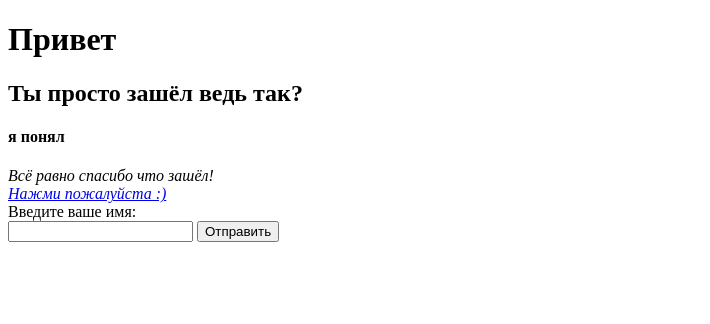
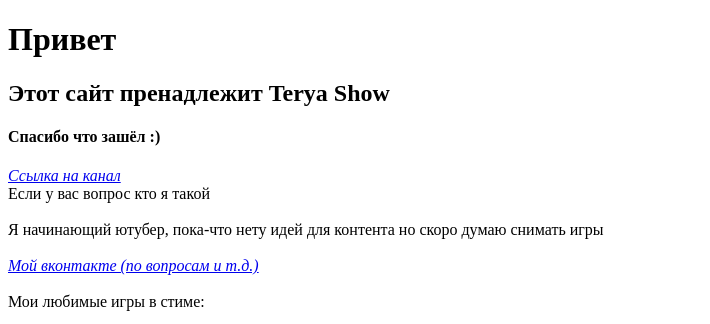
Before and after one commit to toxidworm/lol, a plain HTML site: page index.html in a window 1280 px wide. Shown: the top 324 px of the page, without its empty margins (0-710 px from the left). Drawn offline with Linux system fonts and the light colour scheme.

Commit message:
Main index.html file
Update:
My favorite steam games

```diff
--- a/index.html
+++ b/index.html
@@ -9,14 +9,19 @@
 </head>
 <body>
 <h1>Привет<h1>
-	<h2>Ты просто зашёл ведь так?</hl2>
-	<h4>я понял</h4>
-	<em>Всё равно спасибо что зашёл!</em>
-	<br><a href="https://www.youtube.com/watch?v=KWtwIf-TSlo&ab_channel=JamFox">
-	<em>Нажми пожалуйста :)</em>
-	</a><br>
-	Введите ваше имя:
-	<br><input type="text" value="">
-	<input type="submit" name="" value="Отправить"></br>
+	<h2>Этот сайт пренадлежит Terya Show</hl2>
+	<h4>Спасибо что зашёл :)</h4>
+	<a href="https://www.youtube.com/channel/UCFiw-OP1B4xURzZ1ikG1tYg/">
+	<em>Ссылка на канал</em>
+	</a>
+	<br>Если у вас вопрос кто я такой</br>
+	<br>Я начинающий ютубер, пока-что нету идей для контента но скоро думаю снимать игры</br>
+	<br><a href="https://vk.com/teryatymea">
+	<em>Мой вконтакте (по вопросам и т.д.)</em></br>
+	</a>
+	<br> Мои любимые игры в стиме:</br>
+	<br><iframe src="https://store.steampowered.com/widget/4000/" frameborder="0" width="646" height="190"></iframe></br>
+	<br><iframe src="https://store.steampowered.com/widget/438100/" frameborder="0" width="646" height="190"></iframe></br>
+	<br><iframe src="https://store.steampowered.com/widget/730/" frameborder="0" width="646" height="190"></iframe></br>
 </body>
 </html>
```
